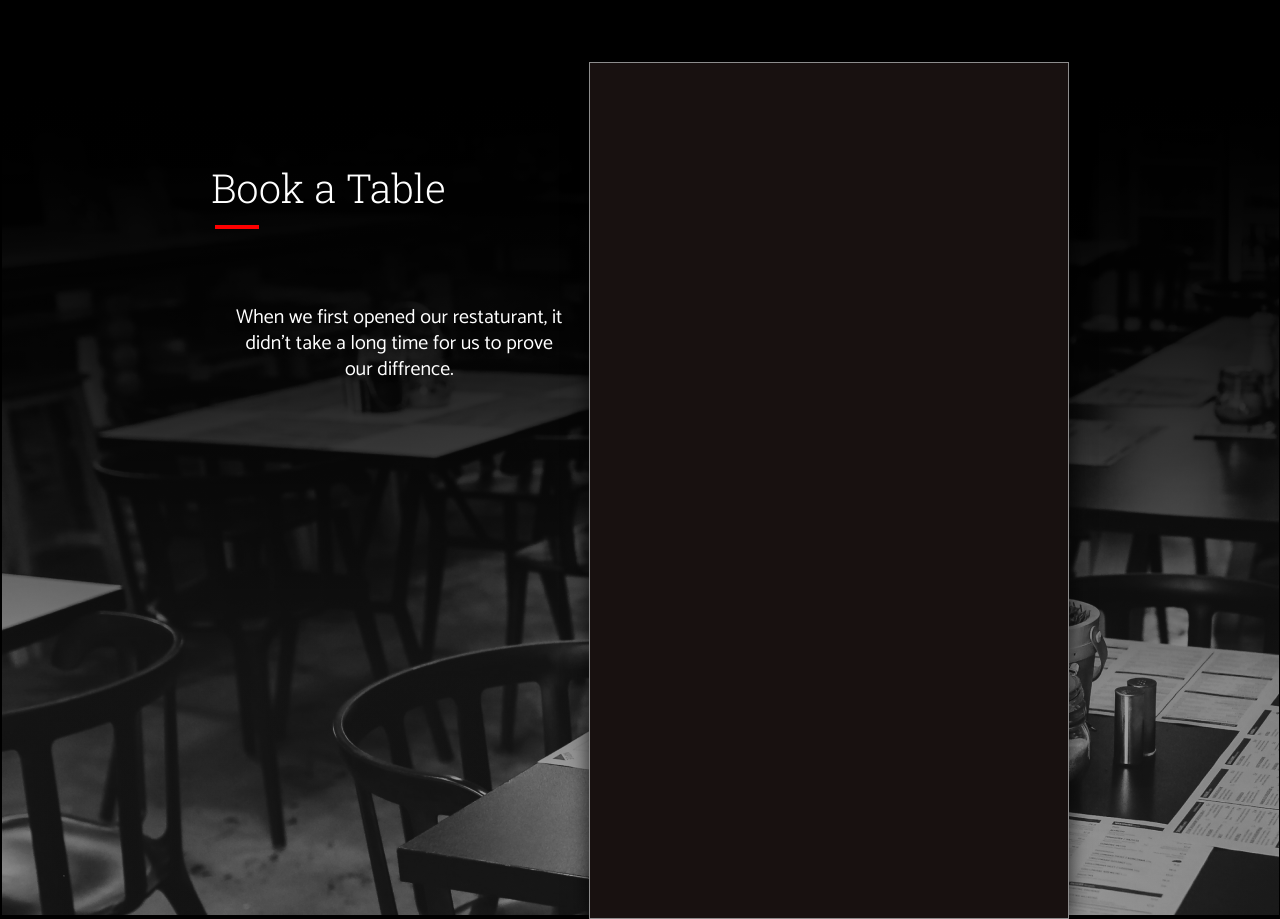
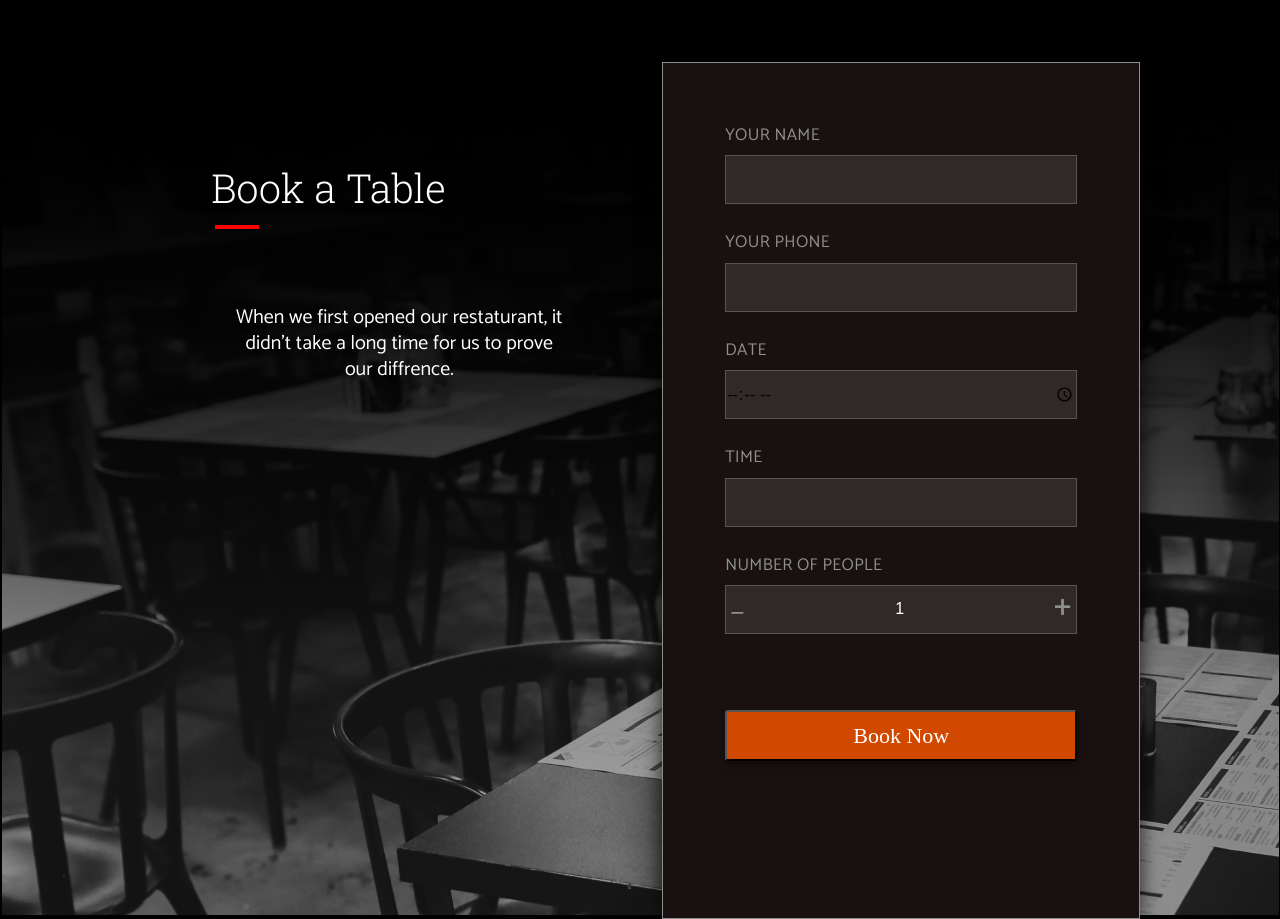
Before and after one commit to atefeh-dev/mark-it-done-assessment, a website: page src/index.html in a window 1280 px wide. Shown: the part 3880-4799 px from the top of the page. Drawn offline with nearby package versions, Linux system fonts and the light colour scheme; files that its build step writes are made by us from their sources; files whose address does not match are found by name.

Commit message:
add input field

```diff
--- a/src/index.html
+++ b/src/index.html
@@ -830,12 +830,62 @@
             height: 857px;
             margin-top: -99px;
             left: 1084px;
-            top: 3974px;
+            display: flex;
+            flex-direction: column;
             background: #181110;
             border: 1px solid #8d8d8d;
             box-shadow: 0px 0px 20px rgba(0, 0, 0, 0.8);
+            padding: 62px;
+            margin-left: 75px;
           "
-        ></div>
+        >
+          <label>your name</label>
+          <input type="text" />
+          <label>your phone</label>
+          <input type="text" />
+          <label>date</label>
+          <input type="time" />
+          <label>time</label>
+          <input type="text" />
+          <label>number of people</label>
+          <div style="display: flex; justify-content: space-between;  width: 352px;
+  height: 49px;
+  left: 1148px;
+  padding-left:5px;
+  padding-right: 5px;
+  background: rgba(255, 255, 255, 0.1);
+  border: 1px solid rgba(255, 255, 255, 0.2);
+  margin-bottom: 28px;
+  align-items: center;">
+          <span><img src="./images/mi.png"/></span>
+          <span style="color: white;">1</span>
+          <span><img src="./images/+.png"/></span>
+          </div>
+        </input>
+          <button
+            style="
+              height: 51px;
+              width: 352px;
+              border-radius: 3px;
+              background: #d14800;
+              box-shadow: 0px 5px 8px rgba(0, 0, 0, 0.3);
+              border-radius: 3px;
+              font-family: Catamara;
+              font-weight: 500;
+              font-size: 22px;
+              line-height: 36px;
+              /* identical to box height */
+              justify-content: center;
+              display: flex;
+              align-items: center;
+              text-align: center;
+              margin-top: 48px;
+              color: #ffffff;
+            "
+          >
+            Book Now
+          </button>
+        </div>
       </div>
     </section>
     <!-- build:js scripts/vendor.min.js -->
--- a/src/styles/partials/_whole.scss
+++ b/src/styles/partials/_whole.scss
@@ -1,5 +1,28 @@
 /** @format */
+label {
+  font-family: "Catamaran";
+  font-style: normal;
+  font-weight: 400;
+  font-size: 17px;
+  line-height: 120%;
+  /* or 20px */
 
+  display: flex;
+  align-items: center;
+  letter-spacing: 0.02em;
+  text-transform: uppercase;
+  margin-bottom: 10px;
+  color: #909090;
+}
+input {
+  width: 352px;
+  height: 49px;
+  left: 1148px;
+  top: 4074px;
+  background: rgba(255, 255, 255, 0.1);
+  border: 1px solid rgba(255, 255, 255, 0.2);
+  margin-bottom: 28px;
+}
 .book_now {
   width: 100vw;
   height: 856px;
```
Also changed, not shown: .tmp/styles/main.css, src/images/+.png (added), src/images/mi.png (added).
